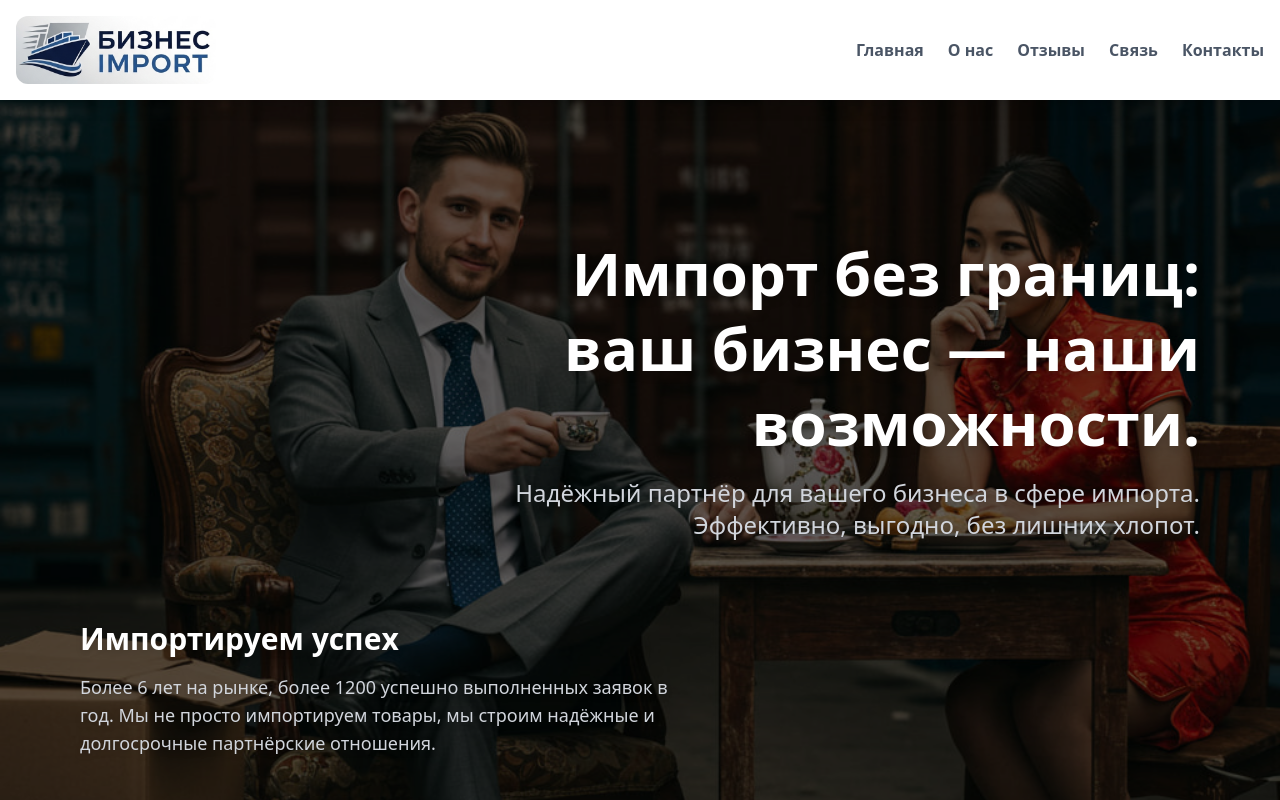
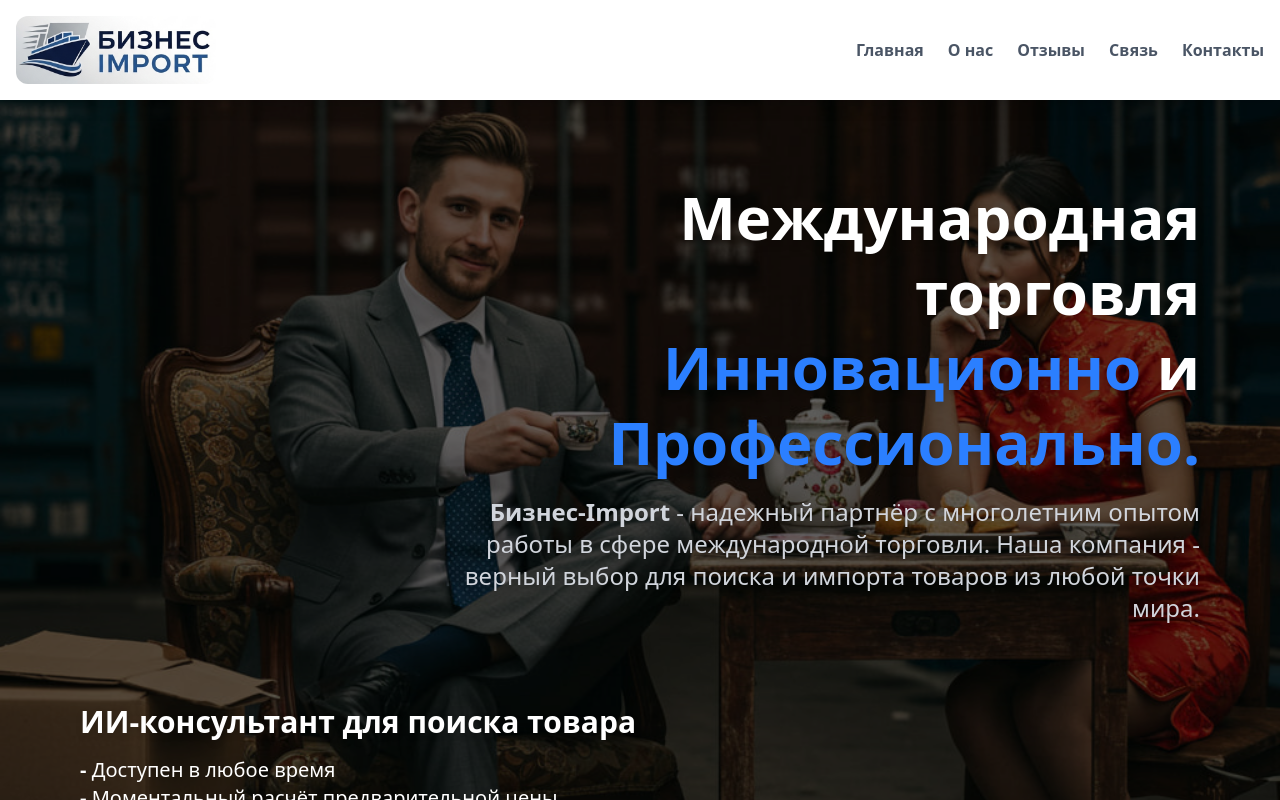
Before and after one commit to 321template123/business-import, a Next.js app: page /business-import/ in a window 1280 px wide. Shown: the top 800 px of the page. Built offline with nearby package versions, Linux system fonts and the light colour scheme.

Commit message:
fix: main info

```diff
--- a/src/app/page.tsx
+++ b/src/app/page.tsx
@@ -166,7 +166,7 @@ export default function Home() {
 								width={50}
 								height={50}
 							/>
-							<span className='text-blue-600 md:text-3xl fond-bold'>{item.short}</span>
+							<span className='text-blue-600 md:text-3xl font-bold'>{item.short}</span>
 						</Link>)}
 					</div>
         </section>
@@ -276,20 +276,21 @@ const HeroSection = () => {
       {/* Контент поверх карусели */}
 			<div className="z-10 text-center md:text-end text-white self-end my-10 mx-2 md:max-w-[800px] md:mx-20">
 				<h1 className="text-4xl md:text-5xl md:text-6xl font-extrabold leading-tight drop-shadow-lg">
-					Импорт без границ: <br /> ваш бизнес — наши возможности.
+					Международная торговля<br /> <span className='font-bold text-blue-500'>Инновационно</span> и <span className='font-bold text-blue-500'>Профессионально.</span>
 				</h1>
 				<p className="mt-4 text-xl md:text-2xl text-gray-300 drop-shadow-md">
-					Надёжный партнёр для вашего бизнеса в сфере импорта. Эффективно, выгодно, без лишних хлопот.
+					<span className='font-bold'>Бизнес-Import</span> - надежный партнёр с многолетним опытом работы в сфере международной торговли. Наша компания - верный выбор для поиска и импорта товаров из любой точки мира.
 				</p>
 			</div>
 
-			 <div className="z-10 text-center md:text-start text-white self-start my-10 mx-2  md:mx-20 md:max-w-[600px]">
+			 <div className="z-10 text-center md:text-start text-white self-start my-10 mx-2  md:mx-20 w-full md:max-w-[600px]">
 				<h3 className="text-2xl md:text-3xl font-bold mb-4 drop-shadow-md">
-					Импортируем успех
+					ИИ-консультант для поиска товара
 				</h3>
-				<p className="text-lg text-gray-300 drop-shadow-md">
-					Более 6 лет на рынке, более 1200 успешно выполненных заявок в год. Мы не просто импортируем товары, мы строим надёжные и долгосрочные партнёрские отношения.
-				</p>
+				<ul className='text-xl'>
+					<li><span className='font-extrabold'> - </span> Доступен в любое время</li>
+					<li><span className='font-extrabold'> - </span> Моментальный расчёт предварительной цены</li>
+				</ul>
 			</div>
     </section>
   );
```
